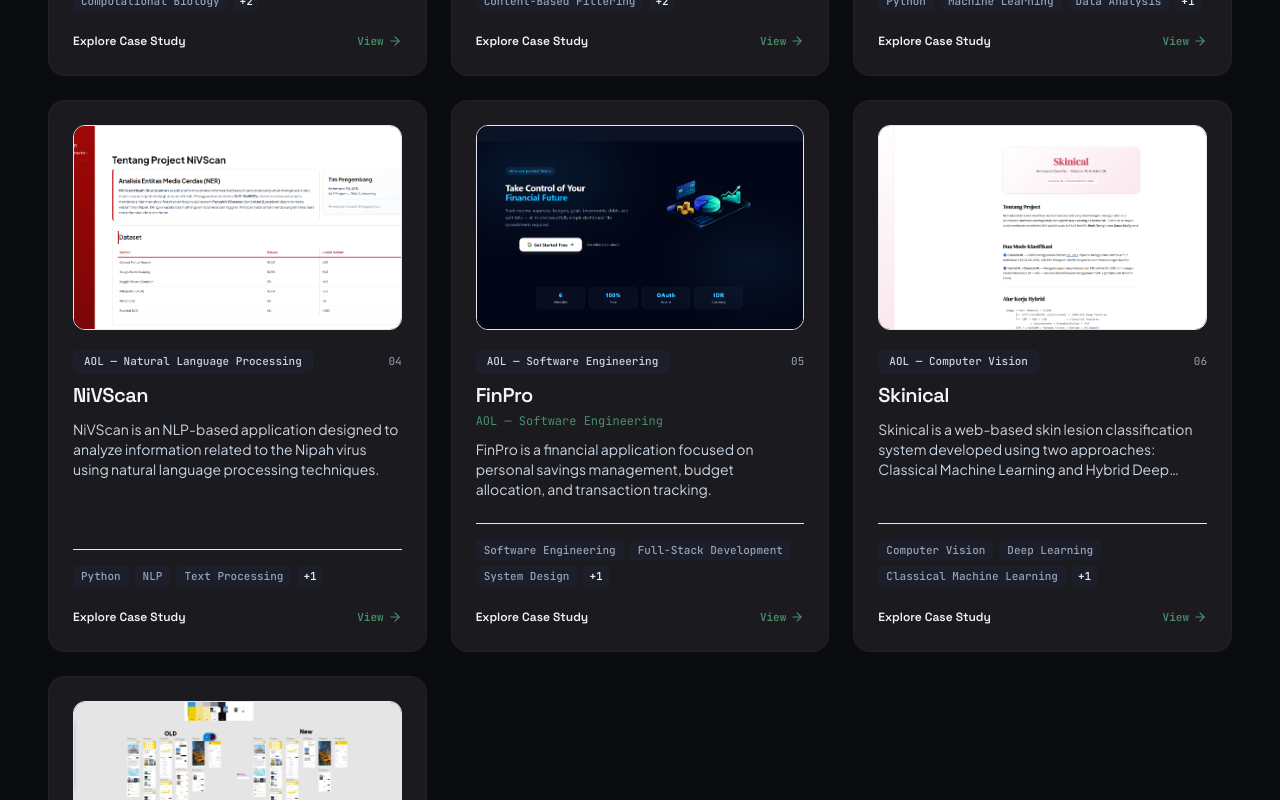
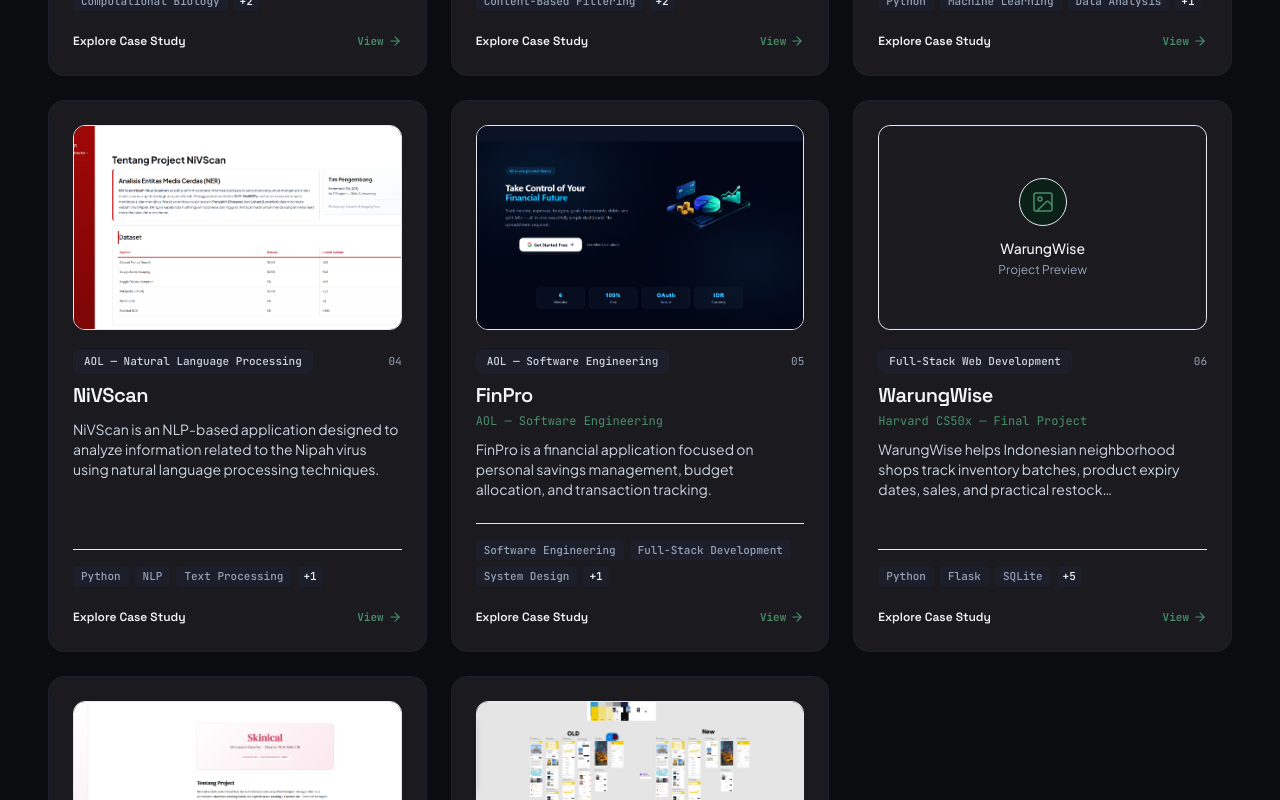
Before and after one commit to krisvan123/Kristian_Novan_Portofolio, a Next.js app: page / in a window 1280 px wide. Shown: the part 2100-2900 px from the top of the page. Built offline with nearby package versions, Linux system fonts and the light colour scheme.

Commit message:
Add WarungWise CS50x final project case study

```diff
--- a/data/projects.ts
+++ b/data/projects.ts
@@ -143,6 +143,26 @@ export const projectsData: ProjectDetail[] = [
     },
   },
   {
+    slug: "warungwise",
+    title: "WarungWise",
+    subtitle: "Harvard CS50x — Final Project",
+    category: "Full-Stack Web Development",
+    shortDescription:
+      "WarungWise helps Indonesian neighborhood shops track inventory batches, product expiry dates, sales, and practical restock recommendations through a local-first web application.",
+    overview: [
+      "WarungWise is my individual final project for Harvard University's CS50x: Introduction to Computer Science. Built for small Indonesian neighborhood shops (warungs), the application addresses the everyday challenges of monitoring stock levels, managing expiry dates, and making informed purchasing decisions.",
+      "I developed both the frontend and backend using Python and Flask, with Jinja templates, HTML, CSS, JavaScript, and Bootstrap for the interface, and SQLite for persistent local data. Users can manage products, record incoming stock by batch, track sales and inventory movements, and review low-stock and near-expiry alerts.",
+      "For perishable items, WarungWise applies First Expired, First Out (FEFO) when allocating batches to sales. Its explainable, rule-based restock recommendations consider recent sales, lead time, safety stock, and currently sellable inventory. The reports dashboard supports date-filtered analysis and CSV exports.",
+      "The project emphasizes transparent business logic, database integrity, input validation, and tested workflows. It is designed as a local-first academic application, not a production inventory service or an AI-based demand forecasting system.",
+    ],
+    technologies: ["Python", "Flask", "SQLite", "Jinja", "HTML", "CSS", "JavaScript", "Bootstrap"],
+    previewImage: "",
+    images: [],
+    links: {
+      repo: "https://github.com/krisvan123/CS50X_FinalProject",
+    },
+  },
+  {
     slug: "ecorouter-ai",
     title: "EcoRouter AI",
     subtitle: "CompFest AI Competition",
```
